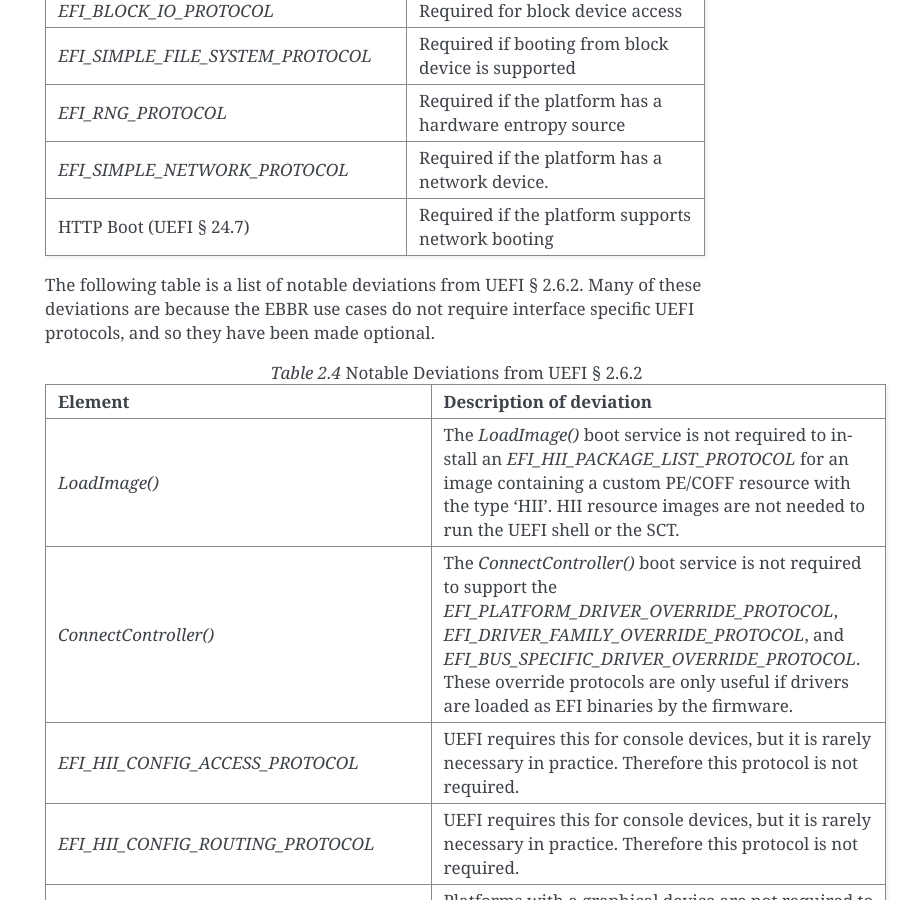
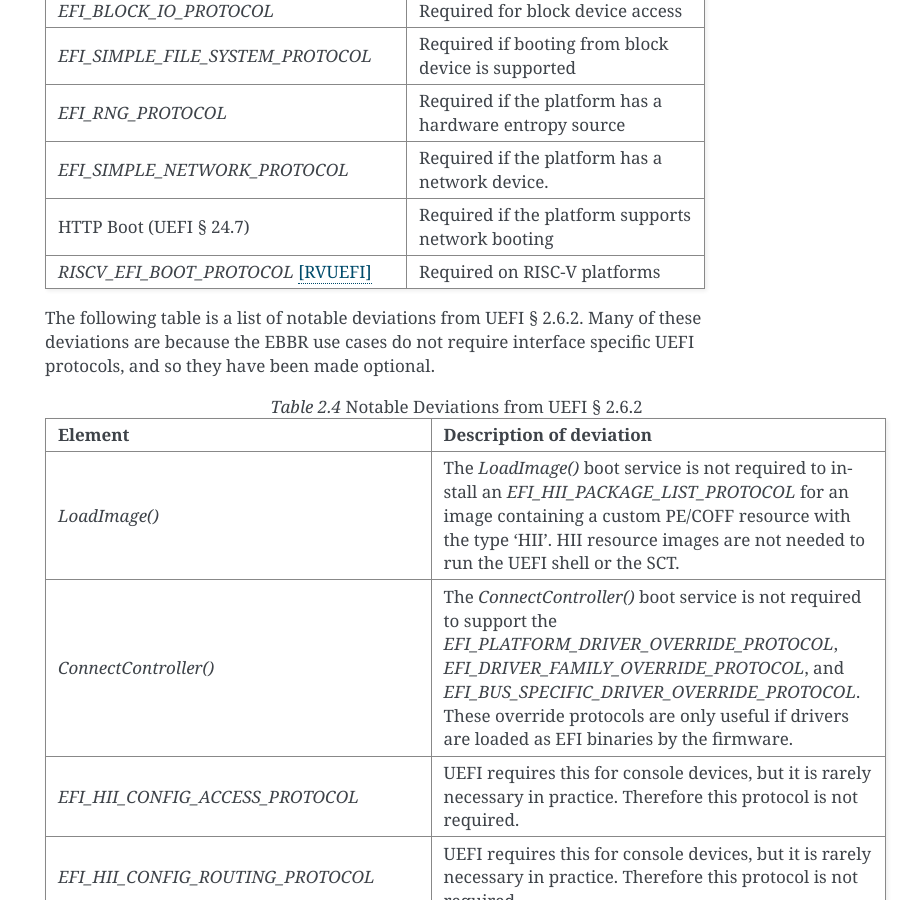
Before and after one commit to ARM-software/ebbr, a Sphinx documentation site: the page built from source/chapter2-uefi.rst, in a window 1280 px wide and 900 px high, scrolled down 2173 px. Shown: the whole window, without its empty margins (375-1280 px from the left). Built offline with Sphinx 7.4.7, drawn with Linux system fonts in a browser that asks for light colours.

Commit message:
Require RISCV_EFI_BOOT_PROTOCOL on RISC-V platforms
The RISCV_EFI_BOOT_PROTOCOL protocol is needed to identify the booting hart
on RISC-V platforms.

Signed-off-by: Heinrich Schuchardt <heinrich.schuchardt@canonical.com>

```diff
--- a/source/chapter2-uefi.rst
+++ b/source/chapter2-uefi.rst
@@ -104,6 +104,8 @@ All of the following UEFI elements are required for EBBR compliance.
      - Required if the platform has a network device.
    * - HTTP Boot (UEFI § 24.7)
      - Required if the platform supports network booting
+   * - `RISCV_EFI_BOOT_PROTOCOL` [RVUEFI]_
+     - Required on RISC-V platforms
 
 The following table is a list of notable deviations from UEFI § 2.6.2.
 Many of these deviations are because the EBBR use cases do not require
--- a/source/index.rst
+++ b/source/index.rst
@@ -86,6 +86,8 @@ Creative Commons, PO Box 1866, Mountain View, CA 94042, USA.
        - Update PSCI version to issue D.b (v1.1)
        - Update BBR version to issue G (v2.0)
        - Fix typos and spelling
+   * - 22 Nov 2022
+       - Add RISCV_EFI_BOOT_PROTOCOL requirement
 
 .. toctree::
    :numbered:
--- a/source/references.rst
+++ b/source/references.rst
@@ -35,3 +35,5 @@
 .. [RVSBISPEC] `RISC-V Supervisor Binary Interface specification <https://github.com/riscv/riscv-sbi-doc>`_
 
 .. [RVHYPSPEC] `RISC-V ISA Hypervisor extension <https://github.com/riscv/riscv-isa-manual/blob/master/src/hypervisor.tex>`_
+
+.. [RVUEFI] `RISC-V UEFI Protocol Specification <https://github.com/riscv-non-isa/riscv-uefi/releases/download/1.0.0/RISCV_UEFI_PROTOCOL-spec.pdf>`_
```
